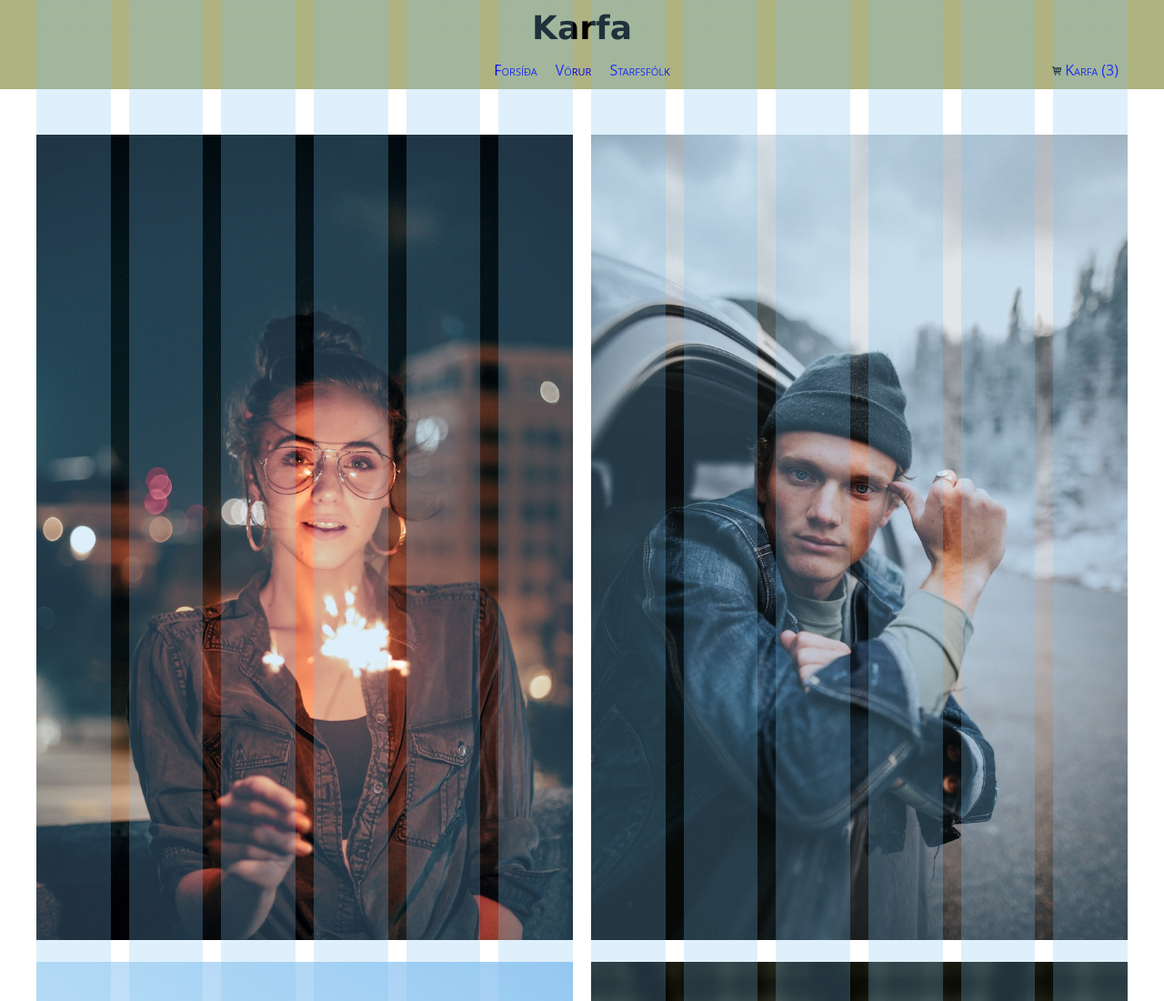
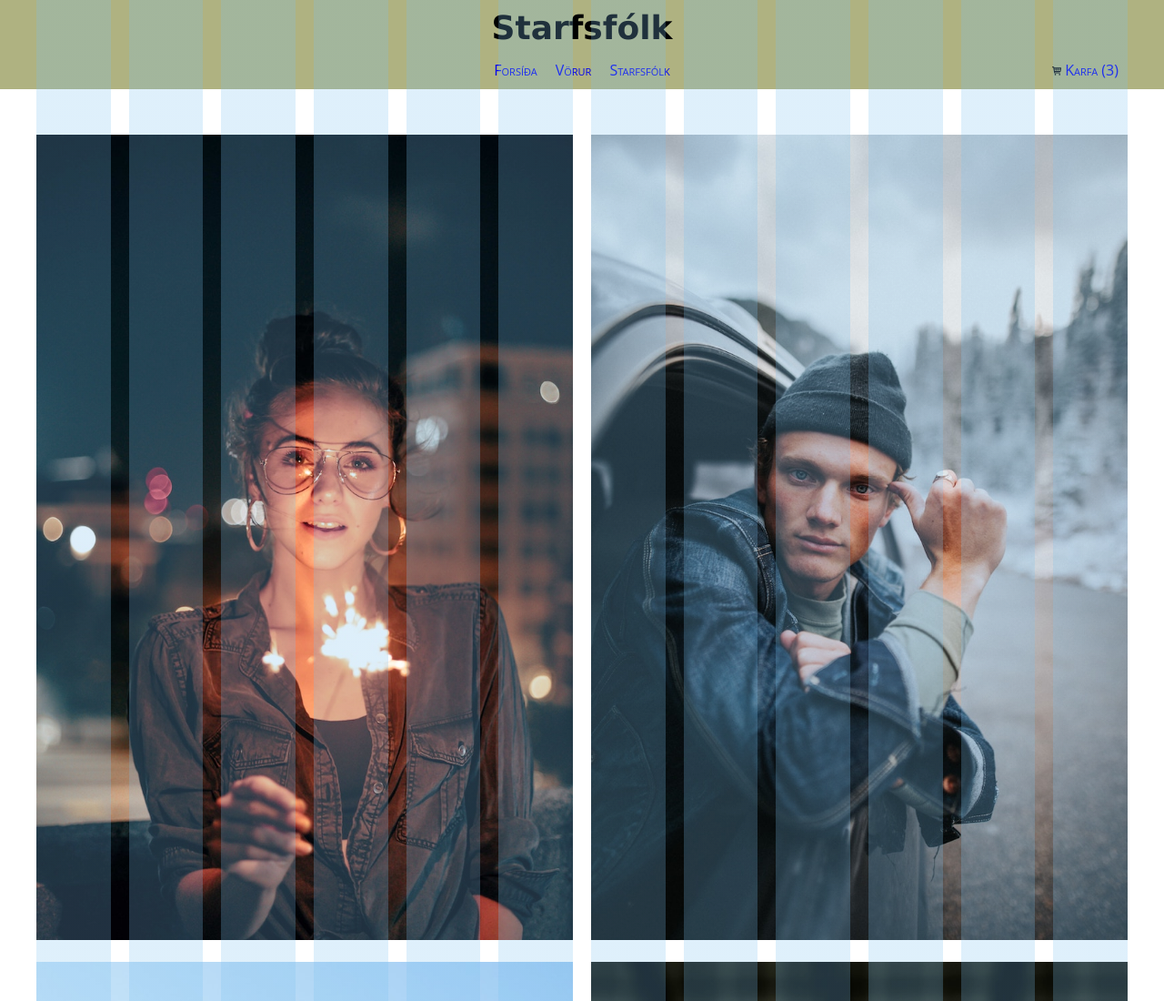
Before and after one commit to MartaVidar/Hopverkefni1, a website: page pages/staff.html in a window 1280 px wide. Shown: the top 1100 px of the page at 91% size. Drawn offline with Linux system fonts and the light colour scheme.

Commit message:
Textinn kemur hjá mér, lagaði að header segir starfsfólk

```diff
--- a/pages/staff.html
+++ b/pages/staff.html
@@ -14,7 +14,7 @@
 
   <header class="header__row">
     <section class="header__col">
-      <h1>Karfa</h1>
+      <h1>Starfsfólk</h1>
       <ul class="tags">
         <li>
           <a href="../index.html">Forsíða</a>
```
